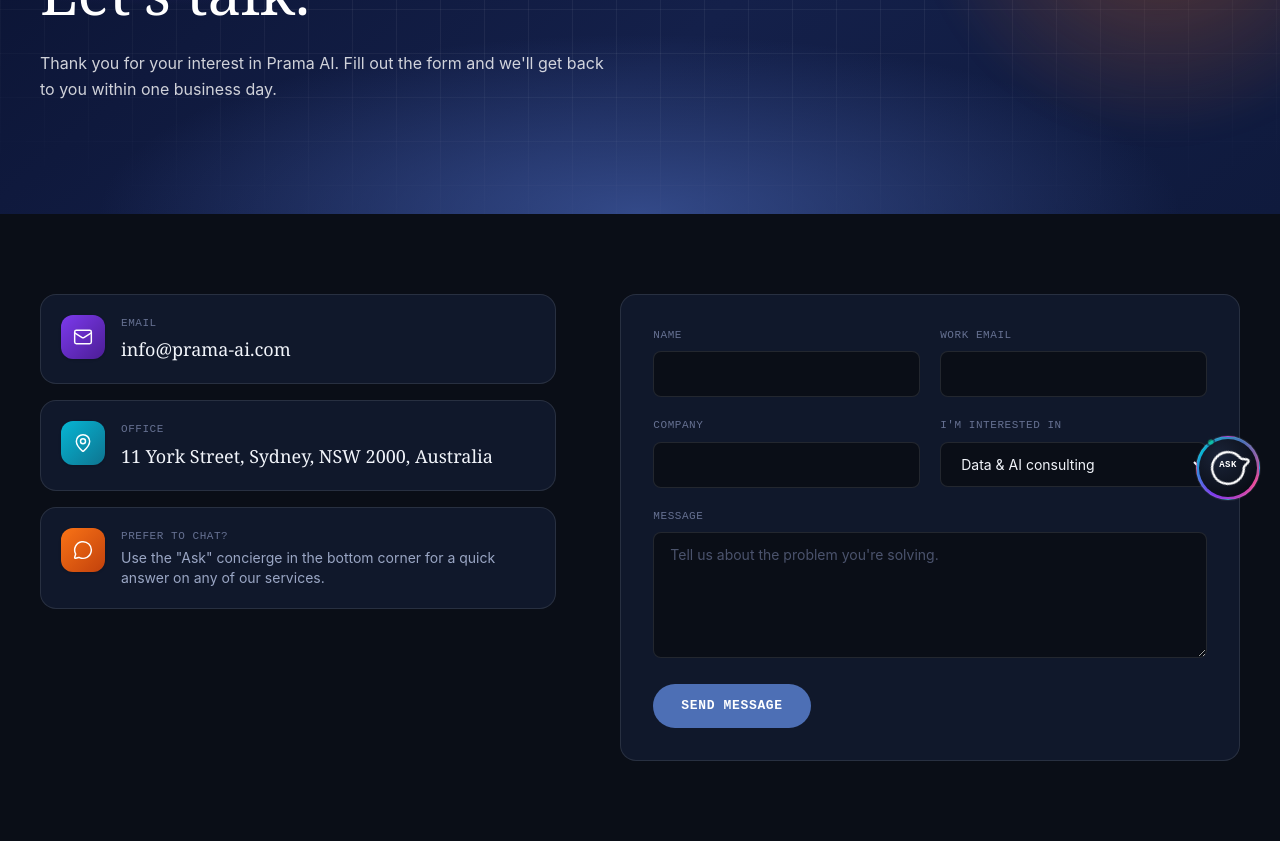
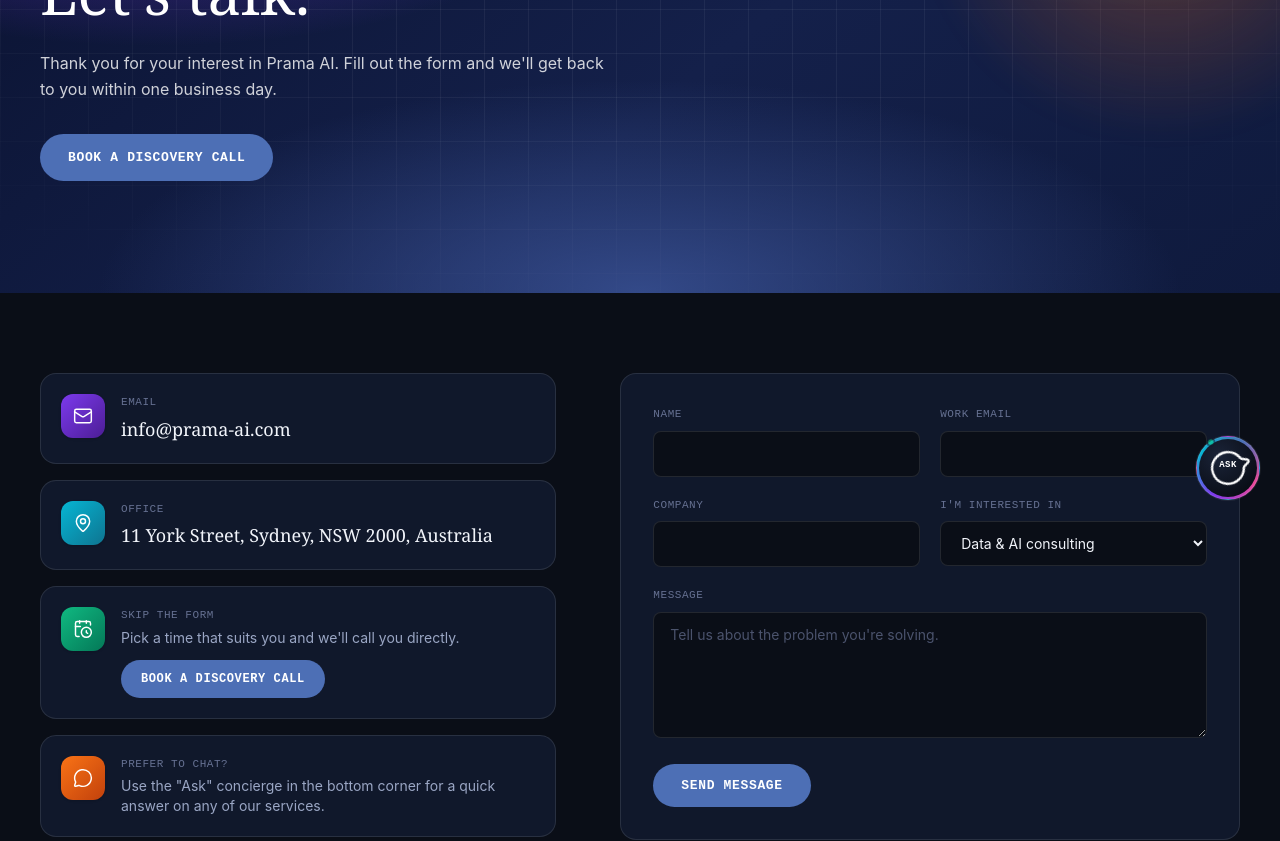
Before and after one commit to pramahosting/Prama_New_Website, a React (Vite) app in the folder client/: page /contact in a window 1280 px wide. Shown: the part 280-1121 px from the top of the page. Built offline with nearby package versions, Linux system fonts and the light colour scheme.

Commit message:
Add files via upload

```diff
--- a/client/src/pages/Contact.tsx
+++ b/client/src/pages/Contact.tsx
@@ -1,4 +1,4 @@
-import { Mail, MapPin, MessageCircle } from "lucide-react";
+import { Mail, MapPin, MessageCircle, CalendarClock } from "lucide-react";
 import SEO from "../components/SEO";
 import ContactForm from "../components/ContactForm";
 import { site } from "../data/site";
@@ -22,6 +22,16 @@
             Thank you for your interest in Prama AI. Fill out the form and we'll get back to you
             within one business day.
           </p>
+          <div className="mt-8 flex flex-wrap gap-4">
+            <a
+              href={site.bookingUrl}
+              target="_blank"
+              rel="noreferrer noopener"
+              className="rounded-full bg-brass px-7 py-3.5 font-mono text-[13px] font-bold uppercase tracking-wider text-white transition-colors hover:bg-brass-light"
+            >
+              Book a discovery call
+            </a>
+          </div>
         </div>
       </section>
 
@@ -52,6 +62,26 @@
               </div>
 
               <div className="flex items-start gap-4 rounded-2xl border hairline bg-ink-2 p-5">
+                <div className="tile-icon tile-3 flex h-11 w-11 shrink-0 items-center justify-center rounded-xl shadow-sm">
+                  <CalendarClock size={20} strokeWidth={1.75} />
+                </div>
+                <div>
+                  <h3 className="font-mono text-[11px] uppercase tracking-wider text-slate-dim">Skip the form</h3>
+                  <p className="mt-1 text-sm text-slate">
+                    Pick a time that suits you and we'll call you directly.
+                  </p>
+                  <a
+                    href={site.bookingUrl}
+                    target="_blank"
+                    rel="noreferrer noopener"
+                    className="mt-3 inline-block rounded-full bg-brass px-5 py-2.5 font-mono text-[12px] font-bold uppercase tracking-wider text-white transition-colors hover:bg-brass-light"
+                  >
+                    Book a discovery call
+                  </a>
+                </div>
+              </div>
+
+              <div className="flex items-start gap-4 rounded-2xl border hairline bg-ink-2 p-5">
                 <div className="tile-icon tile-2 flex h-11 w-11 shrink-0 items-center justify-center rounded-xl shadow-sm">
                   <MessageCircle size={20} strokeWidth={1.75} />
                 </div>
```
